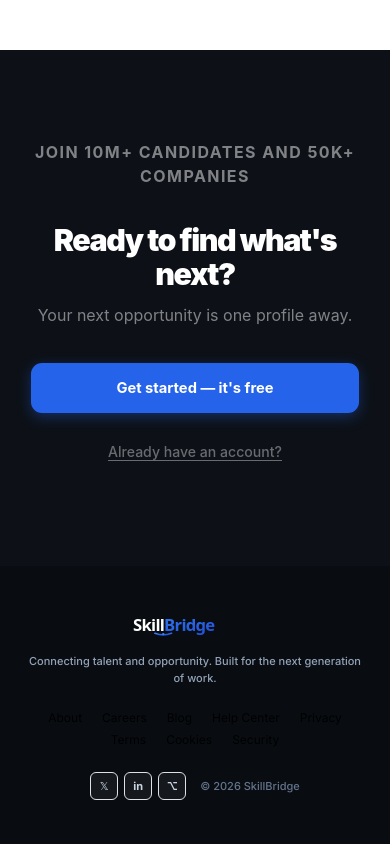
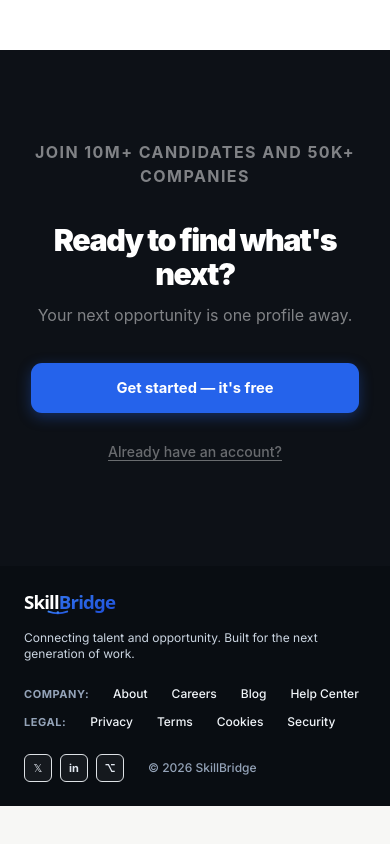
Before and after one commit to Chinmay0608/job-portal-system, a React (Vite) app in the folder frontend/: page / in a window 390 px wide. Shown: the part 5875-6719 px from the top of the page. After the commit the page ends 6681 px from the top, so only its background shows below. Built offline with nearby package versions, Linux system fonts and the light colour scheme; no server answers.

Commit message:
fix(ui): move footer logo left, add visible category headings, and ensure instant scroll to page top

```diff
--- a/frontend/src/Components/Footer.jsx
+++ b/frontend/src/Components/Footer.jsx
@@ -1,52 +1,55 @@
-import { useNavigate } from "react-router-dom";
+import { Link } from "react-router-dom";
 import SkillBridgeLogo from "./SkillBridgeLogo";
 
 function Footer() {
-  const navigate = useNavigate();
+  return (
+    <footer className="bg-[#090d12] border-t border-white/10 py-6 px-4 sm:px-8 lg:px-12 text-slate-300 font-sans w-full">
+      <div className="w-full max-w-[1380px] mx-auto flex flex-col lg:flex-row items-start lg:items-center justify-between gap-6">
 
-  const delayedNavigate = (path) => {
-    setTimeout(() => {
-      navigate(path);
-      setTimeout(() => window.scrollTo({ top: 0, behavior: "smooth" }), 100);
-    }, 300);
-  };
-
-  return (
-    <footer className="bg-[#090d12] border-t border-white/10 py-5 px-6 sm:px-12 lg:px-16 text-slate-300 font-sans">
-      <div className="max-w-7xl mx-auto flex flex-col md:flex-row items-center justify-between gap-4">
-        {/* Brand & Slogan */}
-        <div className="flex flex-col sm:flex-row items-center gap-3">
-          <button className="bg-transparent border-0 p-0 cursor-pointer text-left block" onClick={() => delayedNavigate("/")}>
-            <SkillBridgeLogo width={125} isDark={true} />
-          </button>
+        {/* Left: Brand Logo (Moved left) & Slogan */}
+        <div className="flex flex-col sm:flex-row items-start sm:items-center gap-3.5 shrink-0">
+          <Link to="/" className="inline-block" title="SkillBridge Home">
+            <SkillBridgeLogo width={140} isDark={true} />
+          </Link>
           <span className="hidden sm:inline text-white/20">|</span>
-          <p className="text-[11px] text-slate-400 font-medium m-0 text-center sm:text-left">
+          <p className="text-xs text-slate-300 font-normal m-0 max-w-sm">
             Connecting talent and opportunity. Built for the next generation of work.
           </p>
         </div>
 
-        {/* Reorganized Compact Navigation Links */}
-        <div className="flex flex-wrap items-center justify-center gap-x-5 gap-y-1.5 text-xs text-slate-400 font-medium">
-          <button className="bg-transparent border-0 p-0 hover:text-white cursor-pointer transition-colors" onClick={() => delayedNavigate("/about")}>About</button>
-          <button className="bg-transparent border-0 p-0 hover:text-white cursor-pointer transition-colors" onClick={() => delayedNavigate("/careers")}>Careers</button>
-          <button className="bg-transparent border-0 p-0 hover:text-white cursor-pointer transition-colors" onClick={() => delayedNavigate("/blog")}>Blog</button>
-          <button className="bg-transparent border-0 p-0 hover:text-white cursor-pointer transition-colors" onClick={() => delayedNavigate("/help-center")}>Help Center</button>
-          <span className="hidden md:inline text-white/10">•</span>
-          <button className="bg-transparent border-0 p-0 hover:text-white cursor-pointer transition-colors" onClick={() => delayedNavigate("/privacy-policy")}>Privacy</button>
-          <button className="bg-transparent border-0 p-0 hover:text-white cursor-pointer transition-colors" onClick={() => delayedNavigate("/terms-of-use")}>Terms</button>
-          <button className="bg-transparent border-0 p-0 hover:text-white cursor-pointer transition-colors" onClick={() => delayedNavigate("/cookie-policy")}>Cookies</button>
-          <button className="bg-transparent border-0 p-0 hover:text-white cursor-pointer transition-colors" onClick={() => delayedNavigate("/security")}>Security</button>
+        {/* Center: Clearly Labeled Links with Headings & Crisp Visible Colors */}
+        <div className="flex flex-wrap items-center gap-x-8 gap-y-3 text-xs">
+          {/* Company Group */}
+          <div className="flex items-center gap-4">
+            <span className="text-[11px] font-bold uppercase tracking-wider text-slate-400 select-none">Company:</span>
+            <Link to="/about" className="text-slate-100 hover:text-white font-medium transition-colors">About</Link>
+            <Link to="/careers" className="text-slate-100 hover:text-white font-medium transition-colors">Careers</Link>
+            <Link to="/blog" className="text-slate-100 hover:text-white font-medium transition-colors">Blog</Link>
+            <Link to="/help-center" className="text-slate-100 hover:text-white font-medium transition-colors">Help Center</Link>
+          </div>
+
+          <span className="hidden xl:inline text-white/20">•</span>
+
+          {/* Legal Group */}
+          <div className="flex items-center gap-4">
+            <span className="text-[11px] font-bold uppercase tracking-wider text-slate-400 select-none">Legal:</span>
+            <Link to="/privacy-policy" className="text-slate-100 hover:text-white font-medium transition-colors">Privacy</Link>
+            <Link to="/terms-of-use" className="text-slate-100 hover:text-white font-medium transition-colors">Terms</Link>
+            <Link to="/cookie-policy" className="text-slate-100 hover:text-white font-medium transition-colors">Cookies</Link>
+            <Link to="/security" className="text-slate-100 hover:text-white font-medium transition-colors">Security</Link>
+          </div>
         </div>
 
-        {/* Social Icons & Copyright */}
-        <div className="flex items-center gap-3.5 shrink-0">
-          <div className="flex gap-1.5">
-            <a href="https://twitter.com" target="_blank" rel="noreferrer" className="flex items-center justify-center w-7 h-7 rounded-md border border-white/10 bg-white/5 text-slate-300 hover:text-brand-400 hover:border-brand-500/50 hover:bg-brand-500/10 transition-colors text-[11px] font-bold no-underline">𝕏</a>
-            <a href="https://linkedin.com" target="_blank" rel="noreferrer" className="flex items-center justify-center w-7 h-7 rounded-md border border-white/10 bg-white/5 text-slate-300 hover:text-brand-400 hover:border-brand-500/50 hover:bg-brand-500/10 transition-colors text-[11px] font-bold no-underline">in</a>
-            <a href="https://github.com" target="_blank" rel="noreferrer" className="flex items-center justify-center w-7 h-7 rounded-md border border-white/10 bg-white/5 text-slate-300 hover:text-brand-400 hover:border-brand-500/50 hover:bg-brand-500/10 transition-colors text-[11px] font-bold no-underline">⌥</a>
+        {/* Right: Social Icons & Copyright */}
+        <div className="flex items-center gap-4 shrink-0">
+          <div className="flex gap-2">
+            <a href="https://twitter.com" target="_blank" rel="noreferrer" aria-label="Twitter" className="flex items-center justify-center w-7 h-7 rounded-md border border-white/10 bg-white/5 text-slate-200 hover:text-blue-400 hover:border-blue-400/50 hover:bg-blue-500/10 transition-colors text-[11px] font-bold no-underline">𝕏</a>
+            <a href="https://linkedin.com" target="_blank" rel="noreferrer" aria-label="LinkedIn" className="flex items-center justify-center w-7 h-7 rounded-md border border-white/10 bg-white/5 text-slate-200 hover:text-blue-400 hover:border-blue-400/50 hover:bg-blue-500/10 transition-colors text-[11px] font-bold no-underline">in</a>
+            <a href="https://github.com" target="_blank" rel="noreferrer" aria-label="GitHub" className="flex items-center justify-center w-7 h-7 rounded-md border border-white/10 bg-white/5 text-slate-200 hover:text-blue-400 hover:border-blue-400/50 hover:bg-blue-500/10 transition-colors text-[11px] font-bold no-underline">⌥</a>
           </div>
-          <span className="text-[11px] text-slate-500 font-medium">© 2026 SkillBridge</span>
+          <span className="text-xs text-slate-400 font-medium whitespace-nowrap">© 2026 SkillBridge</span>
         </div>
+
       </div>
     </footer>
   );
--- a/frontend/src/Components/ScrollToTop.jsx
+++ b/frontend/src/Components/ScrollToTop.jsx
@@ -6,11 +6,11 @@ function ScrollToTop() {
     useLocation();
 
   useEffect(() => {
-    window.scrollTo({
-      top: 0,
-      behavior: "smooth",
-    });
+    window.scrollTo(0, 0);
+    const timer = setTimeout(() => window.scrollTo(0, 0), 100);
+    return () => clearTimeout(timer);
   }, [pathname]);
+
 
   return null;
 }
```
